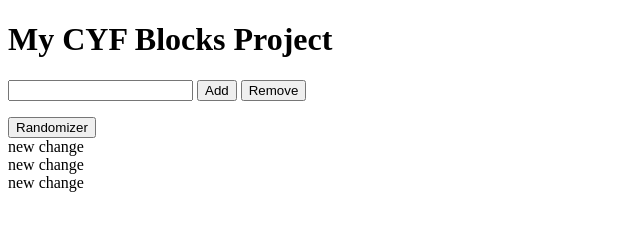
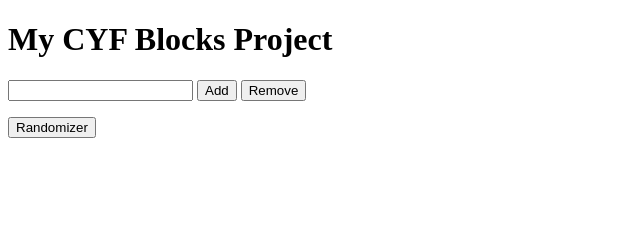
Before and after one commit to christina-mifsud/CYFblocks, a plain HTML site: page index.html in a window 1280 px wide. Shown: the whole page, without its empty margins (0-640 px from the left). Drawn offline with Linux system fonts and the light colour scheme.

Commit message:
Update index.html

```diff
--- a/index.html
+++ b/index.html
@@ -22,8 +22,6 @@
 
         <!----->
         <script src="script.js"></script>
-        <div> new change </div>
-        <div> new change </div>
-        <div> new change </div>
+
     </body>
 </html>
```
